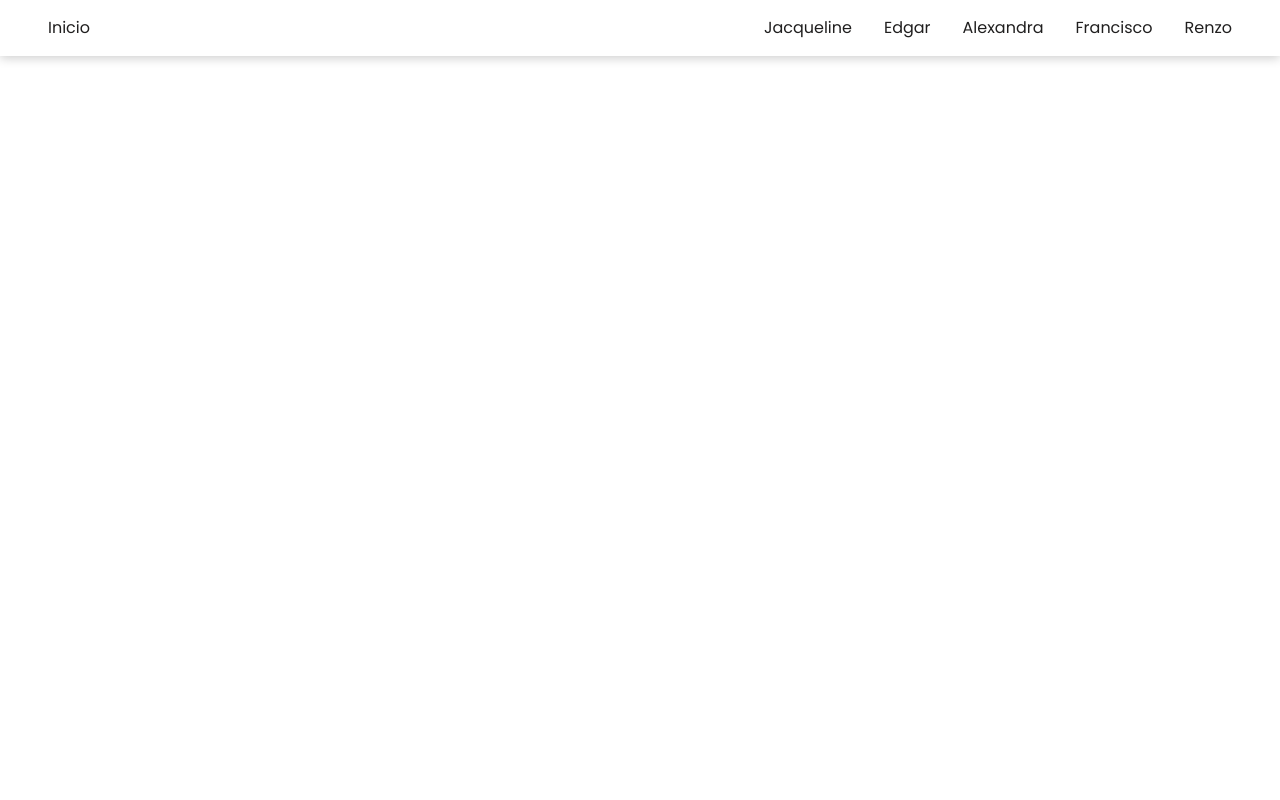
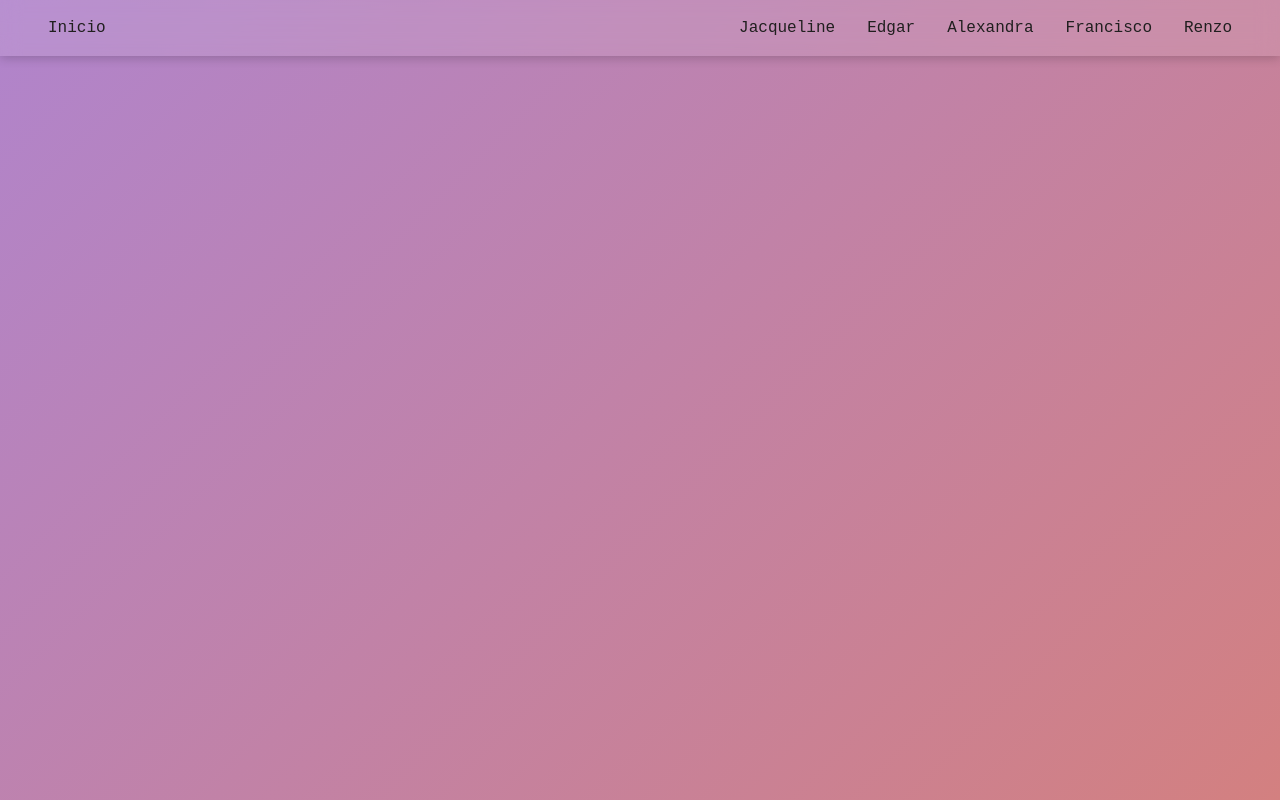
Before and after one commit to JacquelineSalvadorR/Portafolio_GitHub_Grupal, a React (Create React App) app: page /edgar in a window 1280 px wide. Built offline with nearby package versions, Linux system fonts and the light colour scheme.

Commit message:
Ajustes visuales globales: fondo, scroll, navbar, estilos base

```diff
--- a/src/App.css
+++ b/src/App.css
@@ -30,3 +30,18 @@ button {
   padding: 2rem;
   border-radius: 12px;
 }
+#root {
+  min-height: 100vh;
+  overflow: hidden;
+}
+.App {
+  min-height: 100vh;
+  display: flex;
+  flex-direction: column;
+  overflow-x: hidden;
+}
+
+.perfil-container {
+  flex: 1;
+  padding-bottom: 3rem; /* espacio para evitar que el footer o navbar tape contenido */
+}
--- a/src/App.js
+++ b/src/App.js
@@ -7,6 +7,7 @@ import Alexandra from './perfiles/Alexandra';
 import Francisco from './perfiles/Francisco';
 import Renzo from './perfiles/Renzo';
 import Navbar from './components/Navbar';
+import './App.css';
 
 const Rutas = () => {
   const location = useLocation();
--- a/src/index.css
+++ b/src/index.css
@@ -11,19 +11,10 @@ html, body {
   height: 100%;
   overflow-x: hidden;
   font-family: 'Poppins', sans-serif;
-}
-
-/* Fondo animado global (el que usas en la página de inicio) */
-body {
-  body {
-    margin: 0;
-    padding: 0;
-    box-sizing: border-box;
-    background: none;
-    font-family: 'Poppins', sans-serif;
-    overflow-x: hidden;
-  }
-
+  background: linear-gradient(135deg, #b084cc, #d38080); /* o el que tú uses */
+  background-attachment: fixed;
+  background-size: cover;
+  scroll-behavior: smooth;
 }
 
 /* Animación del gradiente */
--- a/src/styles/Navbar.css
+++ b/src/styles/Navbar.css
@@ -39,3 +39,6 @@
 .nav-link:hover {
   transform: scale(1.1);
 }
+.navbar-glass {
+  overflow-x: hidden; /* ← importante si los links se van de ancho en pantallas chicas */
+}
```
